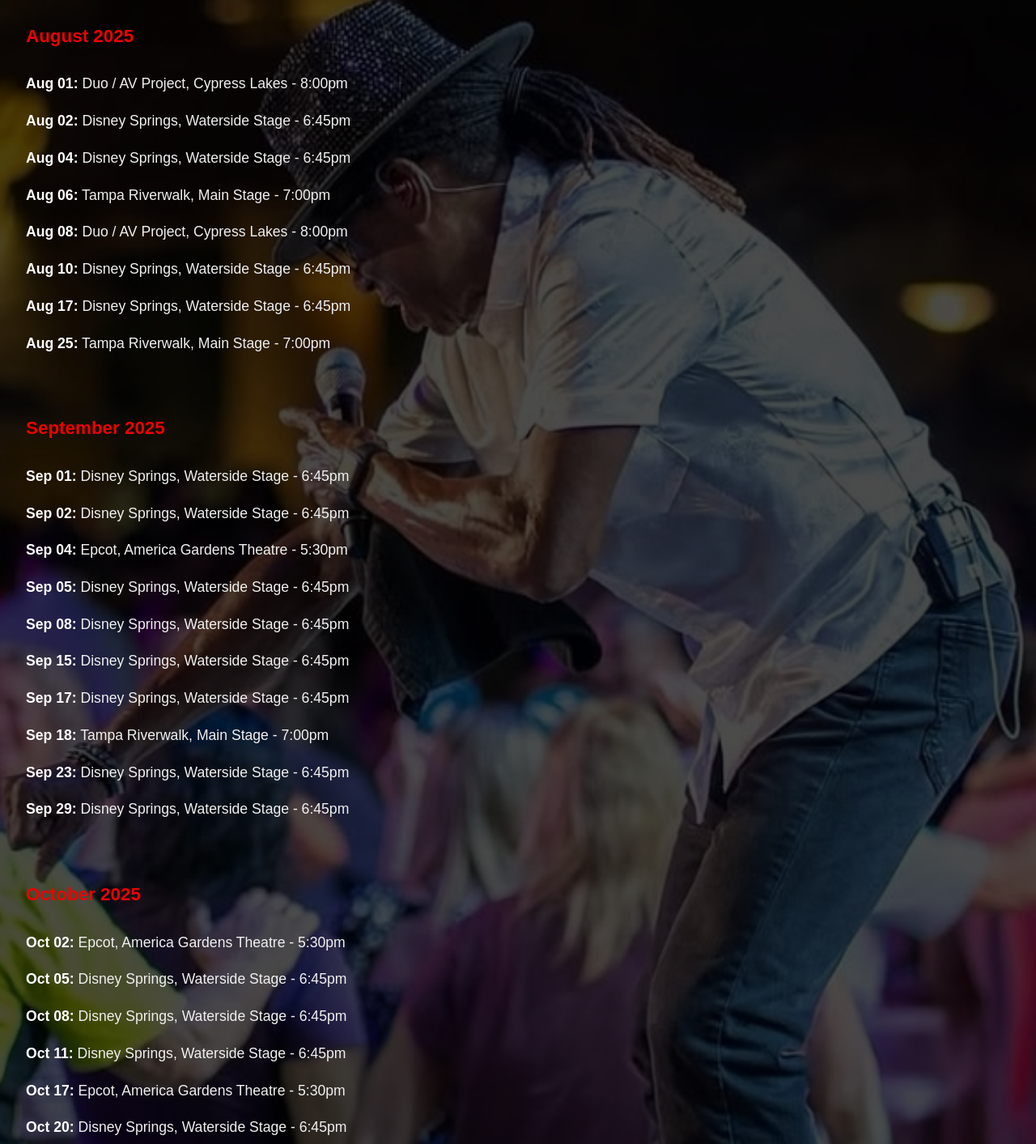
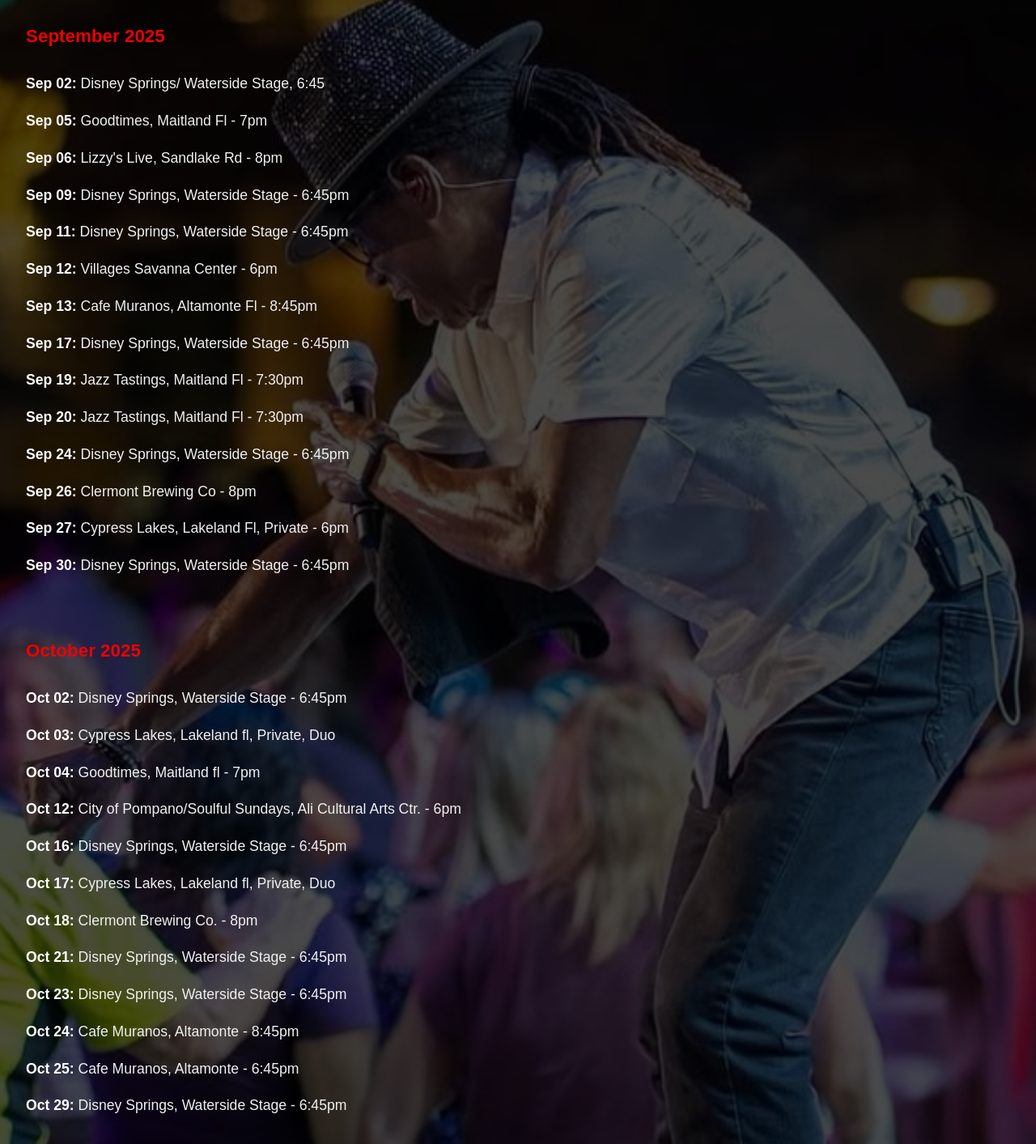
Before and after one commit to NoizeUnit/ALFP, a plain HTML site: page index.html in a window 1280 px wide. Shown: the part 845-2258 px from the top of the page at 81% size. Drawn offline with Linux system fonts and the light colour scheme; a script that the page names is missing.

Commit message:
index.html

```diff
--- a/index.html
+++ b/index.html
@@ -5,6 +5,21 @@
   <meta name="viewport" content="width=device-width, initial-scale=1.0" />
   <title>Andrew Luv & The Franchise Players</title>
   <link rel="stylesheet" href="styles.css" />
+  <meta name="description" content="Franchise Players featuring Andrew Luv">
+
+  <!-- Open Graph tags -->
+  <meta property="og:title" content="Andrew Luv & The Franchise Players">
+  <meta property="og:description" content="Franchise Players featuring Andrew Luv blend elements of Soul, Pop, Smooth Jazz, Hip Hop, and more for a unique and refreshing musical experience.">
+  <meta property="og:image" content="https://franchiseplayersband.com/images/preview.jpg">
+  <meta property="og:url" content="https://franchiseplayersband.com/">
+
+  <!-- Twitter
+  <meta name="twitter:card" content="summary_large_image">
+  <meta name="twitter:url" content="https://example.com/">
+  <meta name="twitter:title" content="Andrew Luv & The Franchise Players">
+  <meta name="twitter:description" content="Franchise Players featuring Andrew Luv blend elements of Soul, Pop, Smooth Jazz, Hip Hop, and more for a unique and refreshing musical experience.">
+  <meta name="twitter:image" content="https://franchiseplayersband.com/images/preview.jpg">
+  -->
 </head>
 <body>
 
@@ -24,40 +39,38 @@
 </section>
 
 <section id="dates">
-  <h2>August 2025</h2>
-  <ul>
-    <li><strong>Aug 01:</strong> Duo / AV Project, Cypress Lakes - 8:00pm</li>
-    <li><strong>Aug 02:</strong> Disney Springs, Waterside Stage - 6:45pm</li>
-    <li><strong>Aug 04:</strong> Disney Springs, Waterside Stage - 6:45pm</li>
-    <li><strong>Aug 06:</strong> Tampa Riverwalk, Main Stage - 7:00pm</li>
-    <li><strong>Aug 08:</strong> Duo / AV Project, Cypress Lakes - 8:00pm</li>
-    <li><strong>Aug 10:</strong> Disney Springs, Waterside Stage - 6:45pm</li>
-    <li><strong>Aug 17:</strong> Disney Springs, Waterside Stage - 6:45pm</li>
-    <li><strong>Aug 25:</strong> Tampa Riverwalk, Main Stage - 7:00pm</li>
-  </ul>
-
   <h2>September 2025</h2>
   <ul>
-    <li><strong>Sep 01:</strong> Disney Springs, Waterside Stage - 6:45pm</li>
-    <li><strong>Sep 02:</strong> Disney Springs, Waterside Stage - 6:45pm</li>
-    <li><strong>Sep 04:</strong> Epcot, America Gardens Theatre - 5:30pm</li>
-    <li><strong>Sep 05:</strong> Disney Springs, Waterside Stage - 6:45pm</li>
-    <li><strong>Sep 08:</strong> Disney Springs, Waterside Stage - 6:45pm</li>
-    <li><strong>Sep 15:</strong> Disney Springs, Waterside Stage - 6:45pm</li>
+    <li><strong>Sep 02:</strong> Disney Springs/ Waterside Stage, 6:45</li>
+    <li><strong>Sep 05:</strong> Goodtimes, Maitland Fl - 7pm</li>
+    <li><strong>Sep 06:</strong> Lizzy's Live, Sandlake Rd - 8pm</li>
+    <li><strong>Sep 09:</strong> Disney Springs, Waterside Stage - 6:45pm</li>
+    <li><strong>Sep 11:</strong> Disney Springs, Waterside Stage - 6:45pm</li>
+    <li><strong>Sep 12:</strong> Villages Savanna Center - 6pm</li>
+    <li><strong>Sep 13:</strong> Cafe Muranos, Altamonte Fl - 8:45pm</li>
     <li><strong>Sep 17:</strong> Disney Springs, Waterside Stage - 6:45pm</li>
-    <li><strong>Sep 18:</strong> Tampa Riverwalk, Main Stage - 7:00pm</li>
-    <li><strong>Sep 23:</strong> Disney Springs, Waterside Stage - 6:45pm</li>
-    <li><strong>Sep 29:</strong> Disney Springs, Waterside Stage - 6:45pm</li>
+    <li><strong>Sep 19:</strong> Jazz Tastings, Maitland Fl - 7:30pm</li>
+    <li><strong>Sep 20:</strong> Jazz Tastings, Maitland Fl - 7:30pm</li>
+    <li><strong>Sep 24:</strong> Disney Springs, Waterside Stage - 6:45pm</li>
+    <li><strong>Sep 26:</strong> Clermont Brewing Co - 8pm</li>
+    <li><strong>Sep 27:</strong> Cypress Lakes, Lakeland Fl, Private - 6pm</li>
+    <li><strong>Sep 30:</strong> Disney Springs, Waterside Stage - 6:45pm</li>
   </ul>
 
   <h2>October 2025</h2>
   <ul>
-    <li><strong>Oct 02:</strong> Epcot, America Gardens Theatre - 5:30pm</li>
-    <li><strong>Oct 05:</strong> Disney Springs, Waterside Stage - 6:45pm</li>
-    <li><strong>Oct 08:</strong> Disney Springs, Waterside Stage - 6:45pm</li>
-    <li><strong>Oct 11:</strong> Disney Springs, Waterside Stage - 6:45pm</li>
-    <li><strong>Oct 17:</strong> Epcot, America Gardens Theatre - 5:30pm</li>
-    <li><strong>Oct 20:</strong> Disney Springs, Waterside Stage - 6:45pm</li>
+    <li><strong>Oct 02:</strong> Disney Springs, Waterside Stage - 6:45pm</li>
+    <li><strong>Oct 03:</strong> Cypress Lakes, Lakeland fl, Private, Duo</li>
+    <li><strong>Oct 04:</strong> Goodtimes, Maitland fl - 7pm</li>
+    <li><strong>Oct 12:</strong> City of Pompano/Soulful Sundays, Ali Cultural Arts Ctr. - 6pm</li>
+    <li><strong>Oct 16:</strong> Disney Springs, Waterside Stage - 6:45pm</li>
+    <li><strong>Oct 17:</strong> Cypress Lakes, Lakeland fl, Private, Duo</li>
+    <li><strong>Oct 18:</strong> Clermont Brewing Co. - 8pm</li>
+    <li><strong>Oct 21:</strong> Disney Springs, Waterside Stage - 6:45pm</li>
+    <li><strong>Oct 23:</strong> Disney Springs, Waterside Stage - 6:45pm</li>
+    <li><strong>Oct 24:</strong> Cafe Muranos, Altamonte - 8:45pm</li>
+    <li><strong>Oct 25:</strong> Cafe Muranos, Altamonte - 6:45pm</li>
+    <li><strong>Oct 29:</strong> Disney Springs, Waterside Stage - 6:45pm</li>
   </ul>
 
 </section>
@@ -115,17 +128,34 @@
     <img src="gallery/pic22.jpg" alt="Picture 22" class="gallery-img">
     <img src="gallery/pic23.jpg" alt="Picture 23" class="gallery-img">
     <img src="gallery/pic24.jpg" alt="Picture 24" class="gallery-img">
+    <!-- Add more as needed -->
   </div>
 </section>
 
 <section id="book-us">
   <h2>Book Us</h2>
-  <form>
-    <input type="text" placeholder="Your Name" />
-    <input type="email" placeholder="Your Email" />
-    <textarea placeholder="Message"></textarea>
-    <button type="submit">Send</button>
+  <form target="_blank" action="https://formsubmit.co/contact@franchiseplayersband.com" method="POST">
+
+    <!-- Name and Email side-by-side -->
+    <div class="form-row">
+      <div class="col">
+        <input type="text" name="name" placeholder="Full Name" required>
+      </div>
+      <div class="col">
+        <input type="email" name="email" placeholder="Email Address" required>
+      </div>
+    </div>
+
+    <!-- Message field spans full width -->
+    <div class="form-group">
+      <textarea name="message" placeholder="Your Message" rows="10" required></textarea>
+    </div>
+
+    <!-- Submit button -->
+    <button type="submit">Submit Form</button>
   </form>
+</section>
+
 
   <div class="venue-gallery">
     <h3>A Few Places We Play</h3>
@@ -166,6 +196,7 @@
     <img src="images/instagram_icon.png" alt="Instagram">
     <span class="social-label">Instagram</span>
   </a>
+  <!-- Add more as needed -->
 </div>
 
   <script src="dates-loader.js"></script>
```
